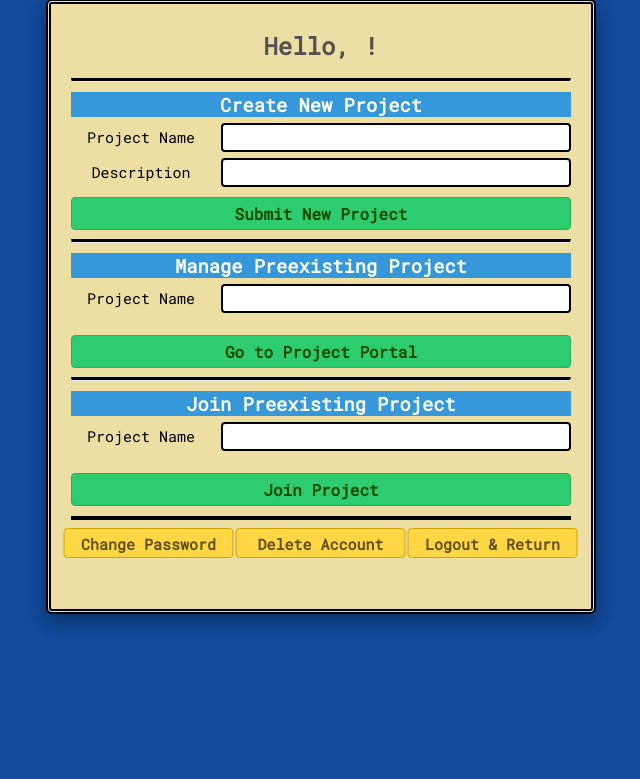
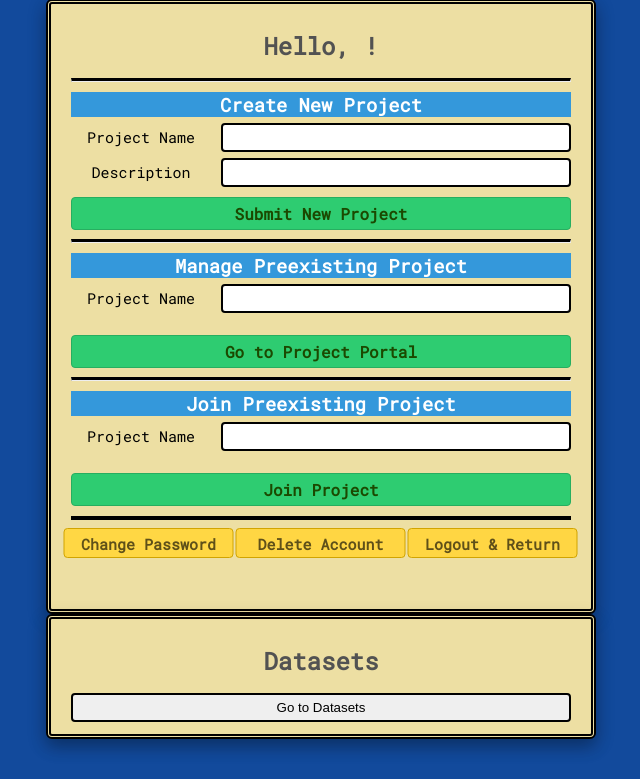
Before and after one commit to gwyni/EE461L_Team-8_Project, a Flask app: page /userPortal in a window 1280 px wide. Shown: the part 21-800 px from the top of the page, without its empty margins (319-959 px from the left). Run offline with Flask 2, Linux system fonts and the light colour scheme; some libraries are stand-ins or nearby versions.

Commit message:
added button for datasets on user portal

```diff
--- a/static/css/userPortal.css
+++ b/static/css/userPortal.css
@@ -139,3 +139,32 @@ button[type=submit] {
   #btn2:hover{
   background:#3594D2;
   }
+
+  .container2 {
+	border-radius:6px;
+	margin: 0 auto 0 auto;
+	max-width: 500px;
+    	height: 100px;
+	margin: auto;
+	border: 5px double black;
+	background-color: #EDDFA3;
+	padding: 10px 20px 5px 20px;
+	box-shadow: 0 8px 16px 0 rgba(0,0,0,0.2), 0 6px 20px 0 rgba(0,0,0,0.19);
+}
+
+#hyper {
+	background-color:#2ecc71;
+	width:500px;
+	color: #27ae60 ;
+	border-radius:4px;
+	border: 1px solid;
+	margin-bottom:10px;
+	float:left;
+	font-family: 'Roboto Mono', monospace;
+	font-weight:800;
+	font-size:1em;
+	border-top: 1px solid #CCCCCC;
+	border-right: 1px solid #333333;
+	border-bottom: 1px solid #333333;
+	border-left: 1px solid #2ecc71;
+  }
--- a/templates/userPortal.html
+++ b/templates/userPortal.html
@@ -85,4 +85,12 @@
 	</form>
 </div>
 
+<div class = "container2">
+	<h1>
+		Datasets
+	</h1>
+	<form name = hyper method="GET" action="/datasets">
+		<input type="submit" value="Go to Datasets">
+		</form>
+</div>
 {% endblock %}
```
